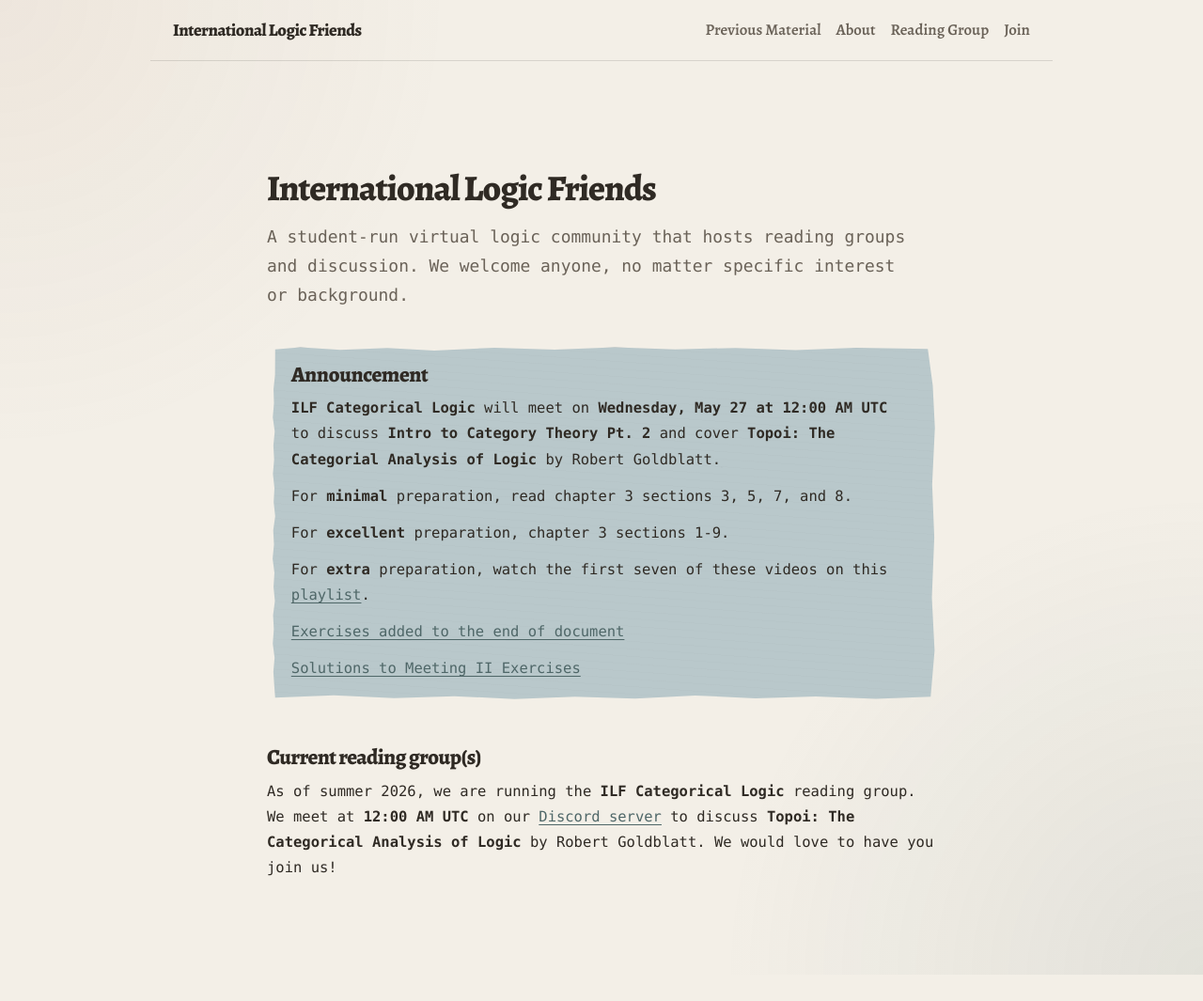
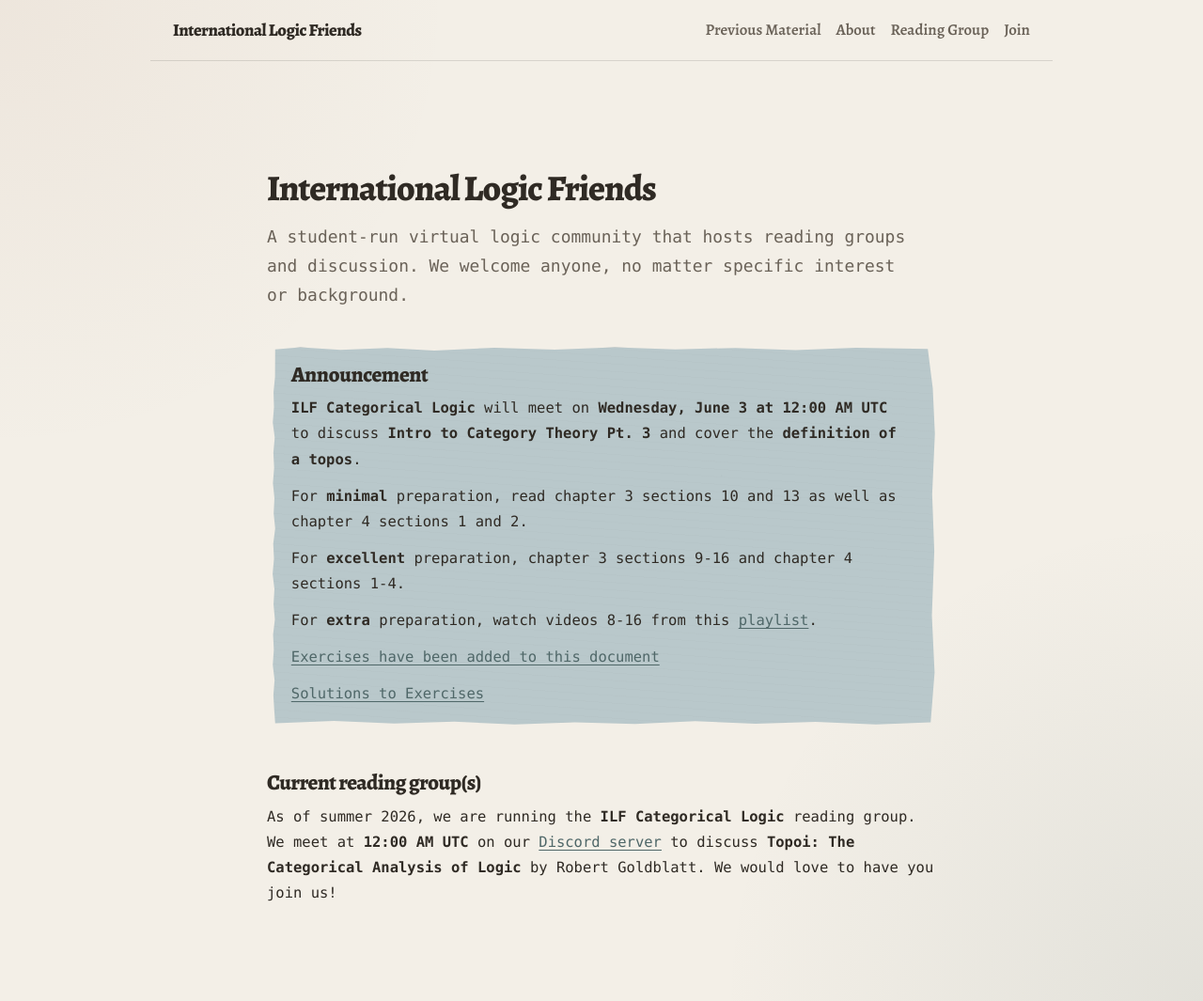
Before and after one commit to international-logic-friends/international-logic-friends.github.io, a Jekyll site: the page built from index.md, in a window 1280 px wide. Shown: the whole page at 94% size. Built offline with Jekyll 4.4.1, drawn with Linux system fonts in a browser that asks for light colours; some web fonts are replaced; before the commit the page ends 1037 px from its top, so only the background shows below that.

```diff
--- a/index.md
+++ b/index.md
@@ -12,17 +12,17 @@ A student-run virtual logic community that hosts reading groups and discussion.
 
 ### Announcement
 
-**ILF Categorical Logic** will meet on **<time class="local-time" datetime="2026-05-26T20:00:00-04:00">8:00 PM Eastern</time>** to discuss **Intro to Category Theory Pt. 2** and cover **Topoi: The Categorial Analysis of Logic** by Robert Goldblatt.
+**ILF Categorical Logic** will meet on **<time class="local-time" datetime="2026-06-02T20:00:00-04:00">8:00 PM Eastern</time>** to discuss **Intro to Category Theory Pt. 3** and cover the **definition of a topos**.
 
-For **minimal** preparation, read chapter 3 sections 3, 5, 7, and 8.
+For **minimal** preparation, read chapter 3 sections 10 and 13 as well as chapter 4 sections 1 and 2.
 
-For **excellent** preparation, chapter 3 sections 1-9.
+For **excellent** preparation, chapter 3 sections 9-16 and chapter 4 sections 1-4.
 
-For **extra** preparation, watch the first seven of these videos on this [playlist](https://www.youtube.com/watch?v=yeQcmxM2e5I&list=PLE337D7DEA972E632).
+For **extra** preparation, watch videos 8-16 from this [playlist](https://www.youtube.com/watch?v=yeQcmxM2e5I&list=PLE337D7DEA972E632).
 
-[Exercises added to the end of document]({{ '/assets/pdfs/ILF_Su26_Exercises2.pdf' | relative_url }})
+[Exercises have been added to this document]({{ '/assets/pdfs/ILF_Su26_Exercises3.pdf' | relative_url }})
 
-[Solutions to Meeting II Exercises]({{ '/assets/pdfs/ILF_Su26_Solutions1.pdf' | relative_url }})
+[Solutions to Exercises]({{ '/assets/pdfs/ILF_Su26_Exercise_Solutions2.pdf' | relative_url }})
 
 </div>
 
```
Also changed, not shown: previous-material.md (+5 -5 lines), 5 other files.
